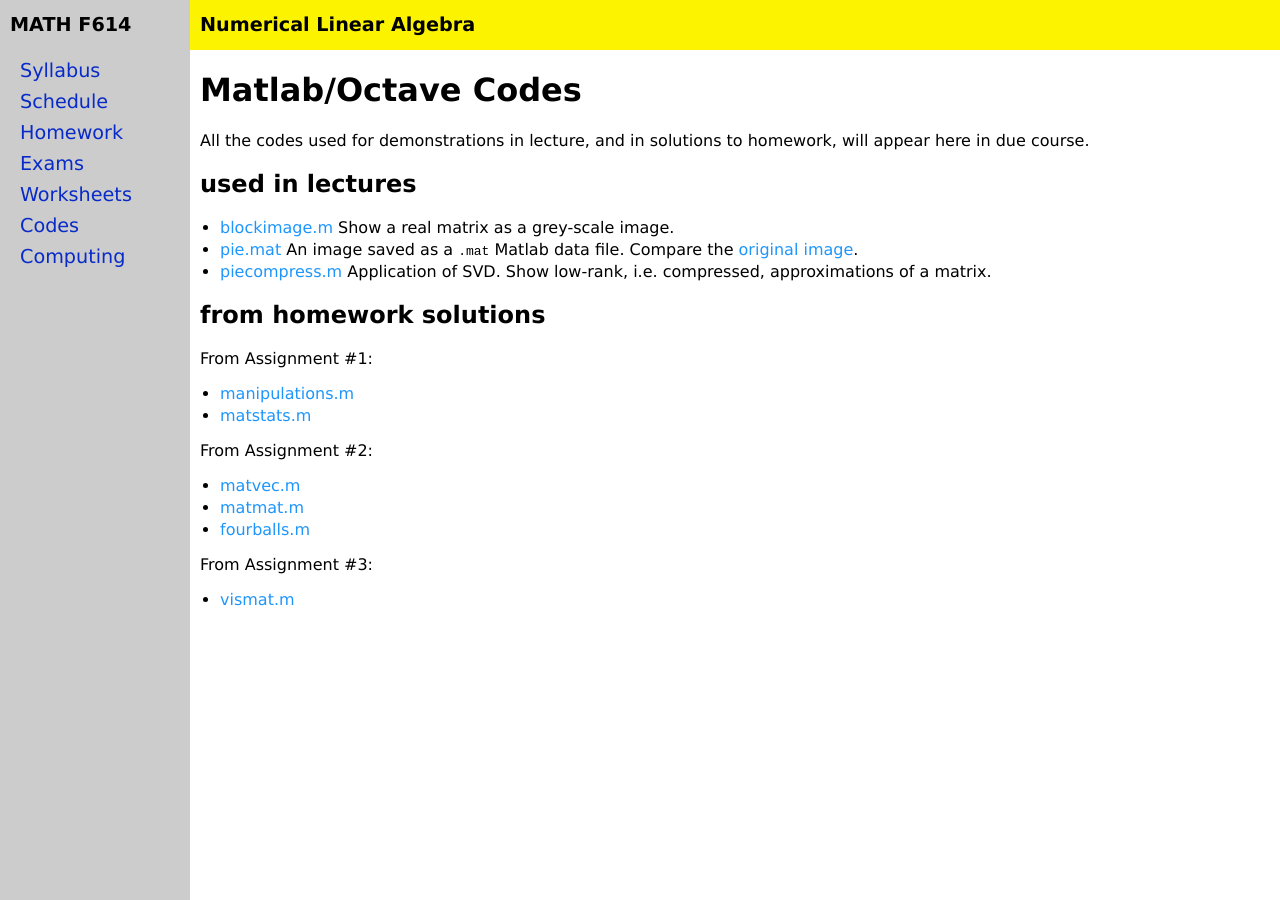
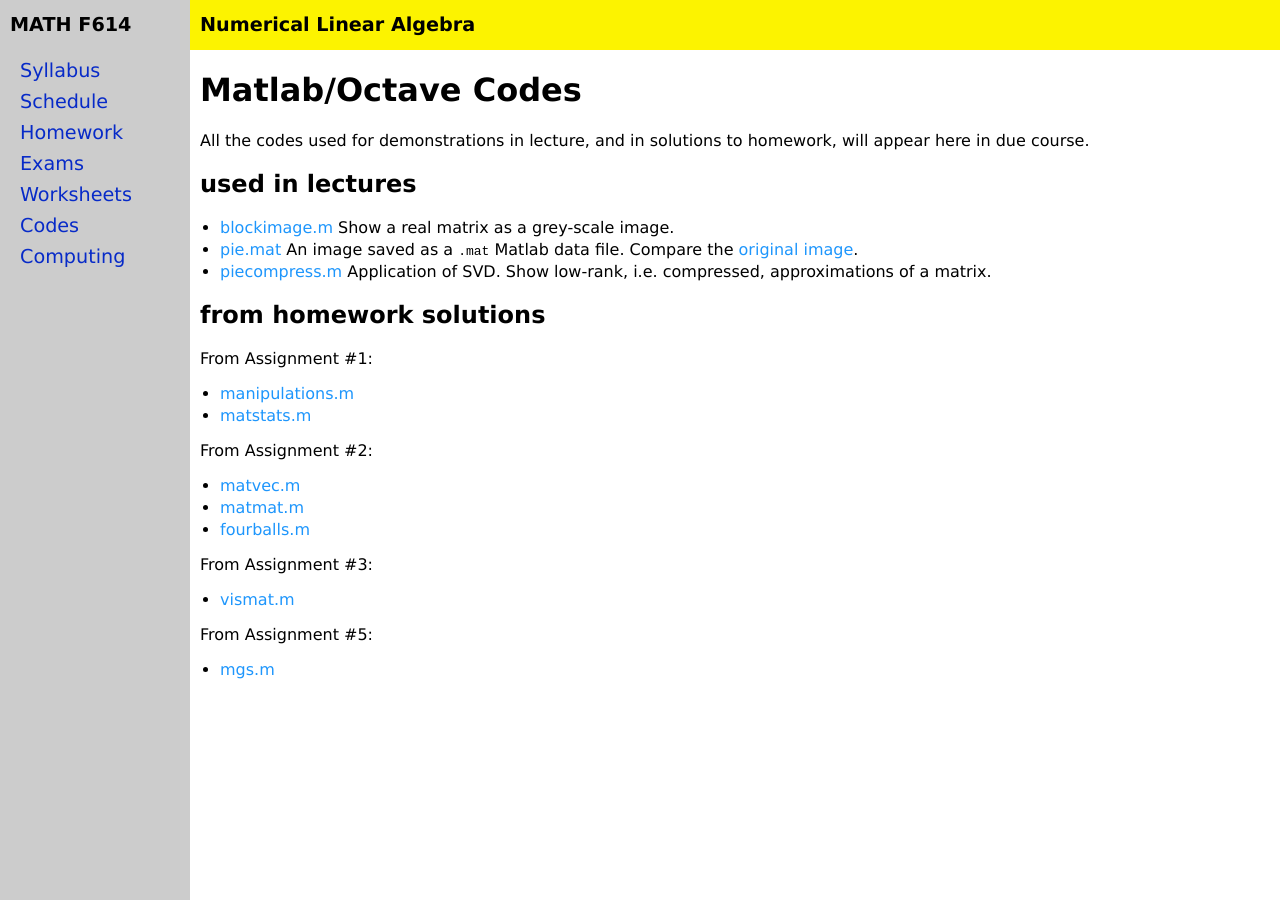
Before and after one commit to bueler/nla, a Jekyll site: the page built from codes.md, in a window 1280 px wide. Built offline with Jekyll 4.4.1, drawn with Linux system fonts in a browser that asks for light colours.

Commit message:
post mgs.m from A5 solns

```diff
--- a/codes.md
+++ b/codes.md
@@ -29,3 +29,7 @@ From Assignment #2:
 From Assignment #3:
 
   * [vismat.m](assets/codes/F23/vismat.m)
+
+From Assignment #5:
+
+  * [mgs.m](assets/codes/F23/mgs.m)
```
Also changed, not shown: 1 other file.
